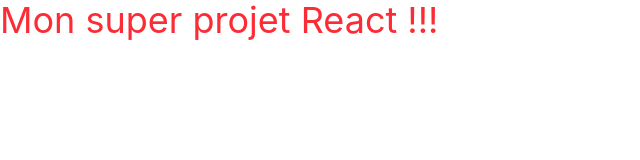
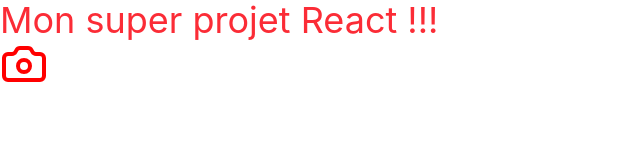
Before and after one commit to benji3106/holbertonschool-agentic_ai, a React (Vite) app in the folder front_end-frameworks/react/: page / in a window 1280 px wide. Shown: the top 160 px of the page, without its empty margins (0-640 px from the left). Built offline with nearby package versions, Linux system fonts and the light colour scheme.

Commit message:
feat: add lucide-react dependency and integrate Camera component in App

```diff
--- a/front_end-frameworks/react/package.json
+++ b/front_end-frameworks/react/package.json
@@ -12,6 +12,7 @@
   },
   "dependencies": {
     "@tailwindcss/vite": "^4.3.3",
+    "lucide-react": "^1.28.0",
     "react": "^19.2.8",
     "react-dom": "^19.2.8",
     "tailwindcss": "^4.3.3"
--- a/front_end-frameworks/react/src/App.jsx
+++ b/front_end-frameworks/react/src/App.jsx
@@ -1,7 +1,10 @@
+import { Camera } from "lucide-react";
+
 function App() {
   return (
     <>
      <h1 className="text-4xl text-red-500">Mon super projet React !!!</h1>
+     <Camera color="red" size={48} />
     </>
   );
 }
```
Also changed, not shown: 1 other file (tests, documents, lock files or other folders).
